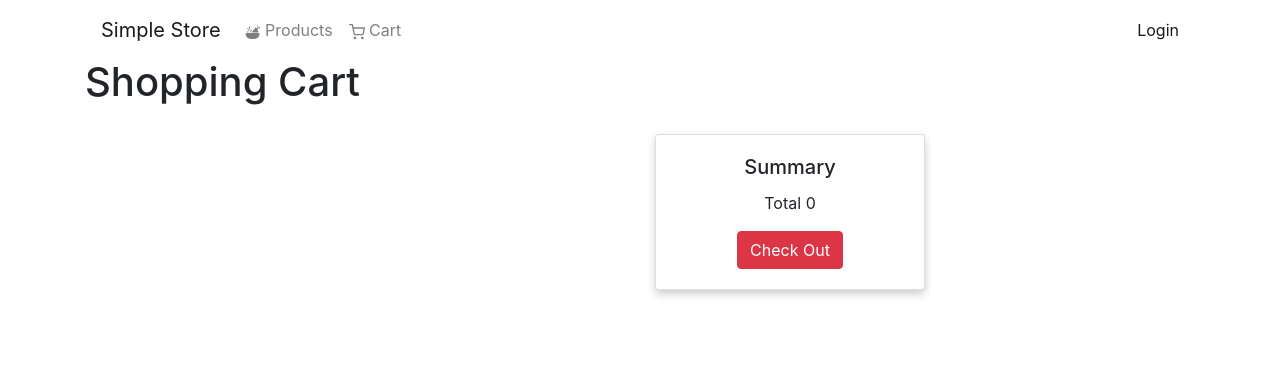
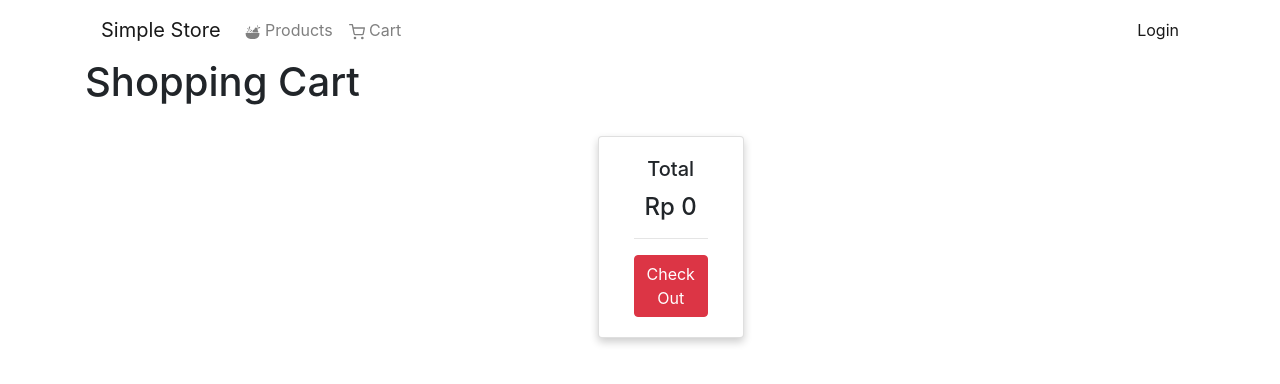
Before and after one commit to arbaieffendi/react-store, a React (Create React App) app: page /Cart in a window 1280 px wide. Shown: the top 384 px of the page. Built offline with nearby package versions, Linux system fonts and the light colour scheme.

Commit message:
Some css hack in Cart Page

```diff
--- a/src/assets/css/cart.css
+++ b/src/assets/css/cart.css
@@ -110,8 +110,8 @@
 .card {
     box-shadow: 0 4px 8px 0 rgba(0, 0, 0, 0.2);
     text-align: center;
-    /* background-color: #f1f1f1; */
-    /* max-width: 50%; */
+    background-color: #f1f1f1;
+    max-width: 100%;
     align-content: inherit;
     justify-items: baseline;
 }
@@ -140,3 +140,19 @@
     font-size: 12px;
     line-height: 1.42857;
 }
+
+.flex-container {
+    /* We first create a flex layout context */
+    display: flex;
+
+    /* Then we define the flow direction
+       and if we allow the items to wrap
+     * Remember this is the same as:
+     * flex-direction: row;
+     * flex-wrap: wrap;
+     */
+    flex-flow: row wrap;
+
+    /* Then we define how is distributed the remaining space */
+    justify-content: space-around;
+  }
--- a/src/components/Cart.js
+++ b/src/components/Cart.js
@@ -73,8 +73,11 @@ class Cart extends React.Component{
                 Authorization : `Bearer ${getJwt()}`
             },
             body: JSON.stringify(this.cart),
-        }).then(
-            this.showModal(`cart updated :)`)
+        }).then( (req, res) => {
+            console.log(req);
+            console.log(res);
+            this.showModal(`Check My Order :)`)
+        }
         ).catch( (error) =>
             this.showModal(error)
         );
@@ -101,7 +104,8 @@ class Cart extends React.Component{
             <Container>
                 <NavBar/>
                 <h1 style={{paddingBottom:20}}>Shopping Cart</h1>
-                <Row lg="2">
+                <Container className="flex-container" >
+                <Row className="justify-content-md-center flex-container">
                     <Col>
                         {cart ? (
                             cart.map(item => (
@@ -114,9 +118,9 @@ class Cart extends React.Component{
                                                 <Card.Title>{item.NAME}</Card.Title>
                                                 <Card.Text>Rp {item.PRICE} / {item.UNIT}</Card.Text>
                                             </Col>
-                                            <Col className="row flex-nowrap" sm={3}>
+                                            <Col sm={3} className="row flex-nowrap">
                                                 <Button className='btn btn-danger rounded-circle btn-circle' style={{padding: 0}} onClick={()=>this.updateQty(item.ID, 0)}> - </Button>
-                                                <Card.Text>{item.QUANTITY}</Card.Text>
+                                                <Card.Text style={{padding:3}}>{item.QUANTITY}</Card.Text>
                                                 <Button className='btn btn-success rounded-circle btn-circle' style={{padding: 0}} onClick={()=>this.updateQty(item.ID, 1)}> + </Button>
                                             </Col>
                                         </Row>
@@ -130,14 +134,16 @@ class Cart extends React.Component{
                         <Card>
                             <Card.Body>
                             <Col>
-                                <Card.Title>Summary</Card.Title>
-                                <Card.Text>Total {this.calculateSummary()}</Card.Text>
+                                <Card.Title>Total</Card.Title>
+                                <h4>Rp {this.calculateSummary()}</h4>
+                                <hr/>
                                 <Button className='btn btn-danger'onClick={this.checkOut}>Check Out</Button>
                             </Col>
                             </Card.Body>
                         </Card>
                     </Col>
                 </Row>
+                </Container>
                 <Modal show={modal} size='sm'>
                     {/* <Modal.Header closeButton onClick={this.showModal}></Modal.Header> */}
                     <Modal.Body>
```
